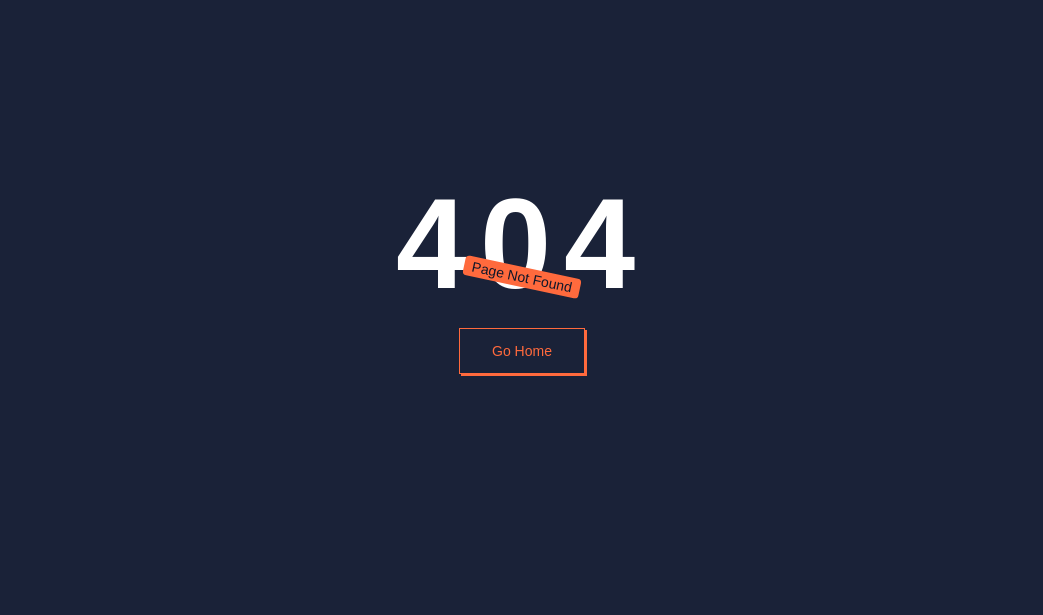
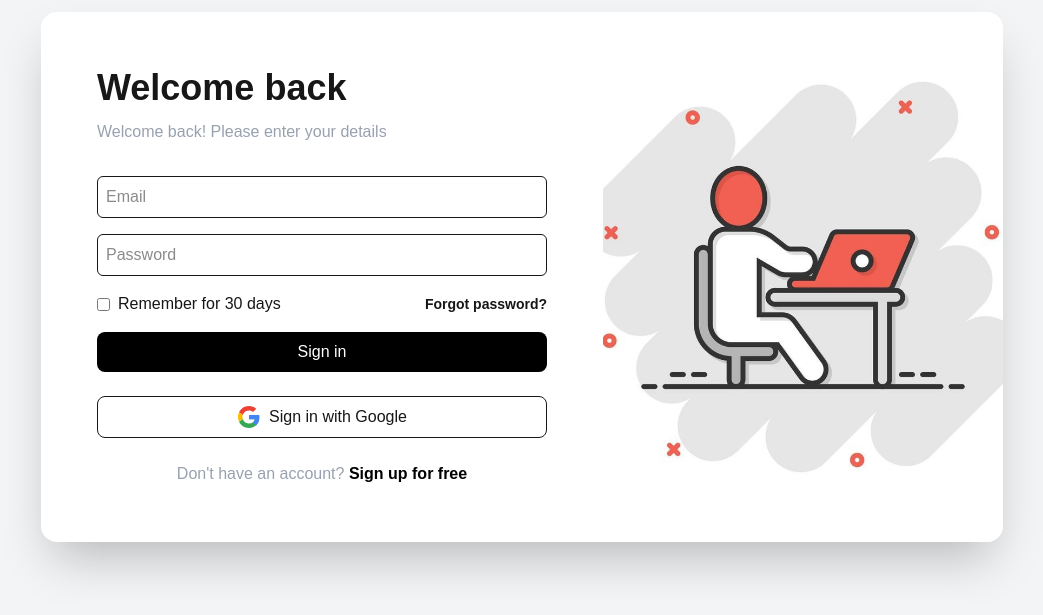
Before and after one commit to daswsi-utp/System-Sales, a Next.js app: page /auth/login in a window 1280 px wide. Before the commit this address had no page. Shown: the part 123-738 px from the top of the page, without its empty margins (118-1161 px from the left). Built offline with nearby package versions, Linux system fonts and the light colour scheme.

Commit message:
Add-Presentation-login-register-forgot

```diff
--- /dev/null
+++ b/src/app/auth/forgot-password/ForgotPasswordForm.tsx
@@ -0,0 +1,57 @@
+"use client";
+
+import Link from 'next/link';
+import { useState } from 'react';
+
+export default function ForgotPasswordForm() {
+  const [email, setEmail] = useState('');
+  const [isSubmitted, setIsSubmitted] = useState(false);
+
+  const handleSubmit = (e: React.FormEvent) => {
+    e.preventDefault();
+    console.log('Email enviado a:', email);
+    setIsSubmitted(true);
+  };
+
+  return (
+    <div className="p-8 md:p-14 flex flex-col justify-center">
+      <h1 className="text-3xl font-bold mb-4">Recover password</h1>
+
+      {!isSubmitted ? (
+        <>
+          <p className="text-gray-600 mb-6">
+            Enter your email and we'll send you a link to reset your password.
+          </p>
+          <form onSubmit={handleSubmit} className="space-y-4">
+            <input
+              type="email"
+              value={email}
+              onChange={(e) => setEmail(e.target.value)}
+              placeholder="youremail@ejemplo.com"
+              className="w-full p-3 border rounded-lg focus:outline-none focus:ring-2 focus:ring-black"
+              required
+            />
+            <button
+              type="submit"
+              className="w-full bg-black text-white py-3 rounded-lg hover:bg-gray-800 transition"
+            >
+              Send link
+            </button>
+          </form>
+        </>
+      ) : (
+        <div className="bg-green-100 border border-green-400 text-green-700 px-4 py-3 rounded">
+          <p>Done! Check your email at <strong>{email}</strong> to continue.</p>
+        </div>
+      )}
+      <div className="mt-6 text-center">
+            <Link
+              href="/auth/login"
+              className="text-black hover:underline font-medium"
+            >
+              ← Return to login
+            </Link>
+          </div>
+    </div>
+  );
+}
--- /dev/null
+++ b/src/app/auth/forgot-password/page.tsx
@@ -0,0 +1,18 @@
+// forgot-password/page.tsx
+import { Metadata } from 'next';
+import ForgotPasswordForm from './ForgotPasswordForm'; // Importar el formulario
+
+export const metadata: Metadata = {
+  title: 'Forgot Password | TuApp',
+  description: 'Page to recover your password by entering your email address.',
+};
+
+export default function ForgotPasswordPage() {
+  return (
+    <div className="flex items-center justify-center min-h-screen bg-gray-100">
+      <div className="flex flex-col md:flex-row m-6 bg-white shadow-2xl rounded-2xl">
+        <ForgotPasswordForm />
+      </div>
+    </div>
+  );
+}
--- /dev/null
+++ b/src/app/auth/login/LoginForm.tsx
@@ -0,0 +1,69 @@
+"use client";
+
+import { useState } from "react";
+import Link from "next/link";
+
+export default function LoginForm() {
+  const [formData, setFormData] = useState({
+    email: "",
+    password: "",
+    remember: false,
+  });
+
+  const handleChange = (e: React.ChangeEvent<HTMLInputElement>) => {
+    const { name, value, type, checked } = e.target;
+    setFormData({
+      ...formData,
+      [name]: type === "checkbox" ? checked : value,
+    });
+  };
+
+  const handleSubmit = (e: React.FormEvent) => {
+    e.preventDefault();
+    console.log("Datos enviados:", formData);
+  };
+
+  return (
+    <form onSubmit={handleSubmit} className="space-y-4">
+      <input
+        type="email"
+        name="email"
+        value={formData.email}
+        onChange={handleChange}
+        className="w-full p-2 border rounded-md"
+        placeholder="Email"
+        required
+      />
+      <input
+        type="password"
+        name="password"
+        value={formData.password}
+        onChange={handleChange}
+        className="w-full p-2 border rounded-md"
+        placeholder="Password"
+        required
+      />
+      <div className="flex justify-between items-center">
+        <label className="flex items-center">
+          <input
+            type="checkbox"
+            name="remember"
+            checked={formData.remember}
+            onChange={handleChange}
+            className="mr-2"
+          />
+          <span>Remember for 30 days</span>
+        </label>
+        <Link href="/auth/forgot-password" className="text-sm font-semibold hover:underline">
+          Forgot password?
+        </Link>
+      </div>
+      <button
+        type="submit"
+        className="w-full bg-black text-white p-2 rounded-lg hover:bg-gray-800 transition"
+      >
+        Sign in
+      </button>
+    </form>
+  );
+}
--- /dev/null
+++ b/src/app/auth/login/SocialButtons.tsx
@@ -0,0 +1,20 @@
+"use client";
+
+import Image from "next/image";
+import googleIcon from "@/utils/google.svg";
+
+export default function SocialButtons() {
+  const handleGoogleLogin = () => {
+    console.log("Iniciando con Google");
+  };
+
+  return (
+    <button
+      onClick={handleGoogleLogin}
+      className="w-full flex items-center justify-center gap-2 p-2 border rounded-lg hover:bg-gray-50 transition"
+    >
+      <Image src={googleIcon} alt="Google" width={24} height={24} />
+      <span>Sign in with Google</span>
+    </button>
+  );
+}
--- /dev/null
+++ b/src/app/auth/login/page.tsx
@@ -0,0 +1,45 @@
+import LoginForm from "./LoginForm";
+import SocialButtons from "./SocialButtons";
+import Image from "next/image";
+import imagelogin from "@/utils/imagelogin.jpg";
+import Link from "next/link";
+import { Metadata } from "next";
+
+export const metadata: Metadata = {
+    title: "Login | User",
+    description: "Enter your details or register",
+  };
+
+export default function LoginPage() {
+    return (
+        <div className="flex items-center justify-center min-h-screen bg-gray-100">
+            <div className="flex flex-col md:flex-row m-6 space-y-8 md:space-y-0 bg-white shadow-2xl rounded-2xl">
+                <div className="p-8 md:p-14">
+                    <h1 className="text-4xl font-bold mb-3">Welcome back</h1>
+                    <p className="text-gray-400 mb-8">Welcome back! Please enter your details</p>
+
+                    <LoginForm />
+                    <div className="my-6">
+                        <SocialButtons />
+                    </div>
+
+                    <p className="text-center text-gray-400">
+                        Don't have an account?{" "}
+                        <Link href="/auth/new-account" className="font-bold text-black hover:underline">
+                            Sign up for free
+                        </Link>
+                    </p>
+                </div>
+                <div className="relative">
+                    <Image
+                        src={imagelogin}
+                        width={500}
+                        height={500}
+                        alt="img"
+                        className="w-[400px] h-full hidden rounded-r-2xl md:block object-cover"
+                    />
+                </div>
+            </div>
+        </div>
+    );
+}
--- /dev/null
+++ b/src/app/auth/loyout.tsx
@@ -0,0 +1,9 @@
+export default function RootLayout({ children,}: Readonly<{children: React.ReactNode;}>)
+ {
+  return (
+    <main className="flex justify-center">
+        <div className="w-full sm:w-[350px] px-10"></div>
+        {children}
+    </main>
+  );
+}
--- /dev/null
+++ b/src/app/auth/new-account/page.tsx
@@ -0,0 +1,79 @@
+import Image from "next/image";
+import google from "@/utils/google.svg";
+import imagelogin from "@/utils/imagelogin.jpg";
+import Link from "next/link";
+import { Metadata } from "next";
+
+export const metadata: Metadata = {
+    title: "Register| User",
+    description: "Register and join this great community",
+  };
+
+export default function Registerpage () {
+  return (
+    <div className="flex items-center justify-center min-h-screen bg-gray-100">
+      <div className="relative flex flex-col m-6 space-y-8 bg-white shadow-2xl rounded-2xl md:flex-row md:space-y-0">
+        <div className="flex flex-col justify-center p-8 md:p-14">
+          <span className="mb-3 text-4xl font-bold">Create account</span>
+          <span className="font-light text-gray-400 mb-8">
+            Join us! Enter your details to get started
+          </span>
+          <div className="py-4">
+            <span className="mb-2 text-md">Full Name</span>
+            <input
+              type="text"
+              className="w-full p-2 border border-gray-300 rounded-md placeholder:font-light placeholder:text-gray-500"
+              placeholder="John Doe"
+            />
+          </div>
+          <div className="py-4">
+            <span className="mb-2 text-md">Email</span>
+            <input
+              type="email"
+              className="w-full p-2 border border-gray-300 rounded-md placeholder:font-light placeholder:text-gray-500"
+              placeholder="user@example.com"
+            />
+          </div>
+
+          <div className="py-4">
+            <span className="mb-2 text-md">Password</span>
+            <input
+              type="password"
+              className="w-full p-2 border border-gray-300 rounded-md placeholder:font-light placeholder:text-gray-500"
+              placeholder="••••••••"
+            />
+          </div>
+          <button
+            className="w-full bg-black text-white p-2 rounded-lg mb-6 hover:bg-white hover:text-black hover:border hover:border-gray-300"
+          >
+            Sign up
+          </button>
+          <button
+            className="w-full border border-gray-300 text-md p-2 rounded-lg mb-6 hover:bg-black hover:text-white"
+          >
+            <Image src={google} alt="img" className="w-6 h-6 inline mr-2" />
+            Sign up with Google
+          </button>
+          <div className="text-center text-gray-400">
+            Already have an account?{" "}
+            <Link
+              href="/auth/login"
+              className="font-bold text-black hover:underline"
+            >
+              Log in
+            </Link>
+          </div>
+        </div>
+        <div className="relative">
+          <Image
+            src={imagelogin}
+            width={500}
+            height={500}
+            alt="Registration image"
+            className="w-[400px] h-full hidden rounded-r-2xl md:block object-cover"
+          />
+        </div>
+      </div>
+    </div>
+  )
+}
--- a/src/app/page.tsx
+++ b/src/app/page.tsx
@@ -51,10 +51,10 @@ export default function Home() {
 
                     </div>
                     <div className="absolute bottom-0 left-0 flex w-full items-center justify-between space-x-5 self-end p-5 lg:static lg:w-auto lg:self-center lg:p-0">
-                        <Link href="#" className={` ${heading.className, "sans-serif"} text-[#79808a] dark:text-white hover:bg-primary/90 w-full px-6 py-3 text-center whitespace-nowrap text-xl rounded-xl border-2 border-white lg:w-auto dark:bg-[#111722] dark:border-[#111722] transition duration-300 ease-in-out"`}>Sign In
+                        <Link href="./auth/login" className={` ${heading.className, "sans-serif"} text-[#79808a] dark:text-white hover:bg-primary/90 w-full px-6 py-3 text-center whitespace-nowrap text-xl rounded-xl border-2 border-white lg:w-auto dark:bg-[#111722] dark:border-[#111722] transition duration-300 ease-in-out"`}>Sign In
                         </Link>
                         <div className="flex items-center space-x-3 gap-2">
-                            <Link href="#" className={` ${heading.className, "sans-serif"} text-[#79808a] dark:text-white hover:bg-primary/90 w-full px-6 py-3 text-center whitespace-nowrap text-xl rounded-xl border-2 border-white lg:w-auto dark:bg-[#111722] dark:border-[#111722] transition duration-300 ease-in-out"`}>Sign Up</Link>
+                            <Link href="./auth/new-account" className={` ${heading.className, "sans-serif"} text-[#79808a] dark:text-white hover:bg-primary/90 w-full px-6 py-3 text-center whitespace-nowrap text-xl rounded-xl border-2 border-white lg:w-auto dark:bg-[#111722] dark:border-[#111722] transition duration-300 ease-in-out"`}>Sign Up</Link>
                             <div className="text-white">
                                 <AiOutlineMoon size={30} className="dark:hidden text-[#79808a] text-3xl" />
                                 <GoSun size={24} className="hidden dark:block text-2xl" />
@@ -131,6 +131,8 @@ export default function Home() {
                             <h2 className="text-4xl sm:text-5xl font-bold leading-tight">
                                  ABOUT US
                             </h2>
+
+
                             <p className="text-lg sm:text-xl opacity-90 text-[#79808a] text-justify">
                             We are a team of students from the Systems Engineering and Computer Science degree who like to carry out problem-based projects to help others.
                             </p>
```
Also changed, not shown: src/utils/google.svg (added), src/utils/imagelogin.jpg (added).
